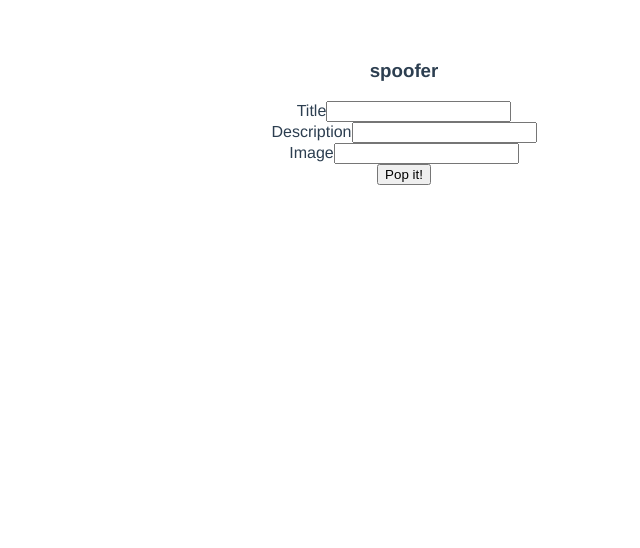
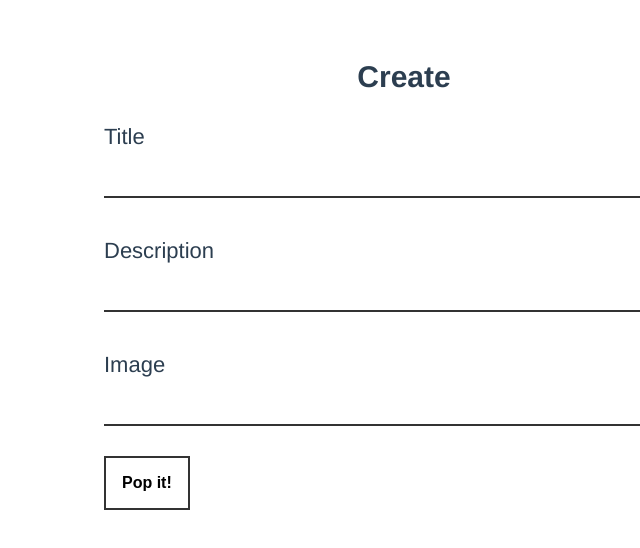
Before and after one commit to kyleva/spoofer-frontend, a Vue app: page / in a window 1280 px wide. Shown: the top 548 px of the page, without its empty margins (236-876 px from the left). Built offline with nearby package versions, Linux system fonts and the light colour scheme; the HTML template or start-up script is replaced by a standard one.

Commit message:
Updates to the spoof life.

```diff
--- a/src/App.vue
+++ b/src/App.vue
@@ -1,6 +1,6 @@
 <template>
   <div id="app">
-    <h3>spoofer</h3>
+    <h3 class="main-heading">Create</h3>
     <SpooferForm></SpooferForm>
     <SpooferList :spooferItems="spooferItems"></SpooferList>
   </div>
@@ -59,4 +59,8 @@ export default {
   color: #2c3e50;
   margin-top: 60px;
 }
+
+.main-heading {
+  font-size:30px;
+}
 </style>
--- a/src/components/SpooferForm.vue
+++ b/src/components/SpooferForm.vue
@@ -1,16 +1,19 @@
 <template>
   <form class="SpooferForm" v-on:submit.prevent="submit">
     <div class="SpooferForm__field">
-      <label class="SpooferForm__label">Title</label>
-      <input type="text" class="SpooferForm__input SpooferForm__input--text" v-model="title">
+      <label class="SpooferForm__label">Title <span class="break"></span>
+        <input type="text" class="SpooferForm__input SpooferForm__input--text" v-model="title">
+      </label>
     </div>
     <div class="SpooferForm__field">
-      <label class="SpooferForm__label">Description</label>
-      <input type="text" class="SpooferForm__input SpooferForm__input--text" v-model="description">
+      <label class="SpooferForm__label">Description <span class="break"></span>
+        <input type="text" class="SpooferForm__input SpooferForm__input--text" v-model="description">
+      </label>
     </div>
     <div class="SpooferForm__field">
-      <label class="SpooferForm__label">Image</label>
-      <input type="text" class="SpooferForm__input SpooferForm__input--text" v-model="image">
+      <label class="SpooferForm__label">Image <span class="break"></span>
+        <input type="text" class="SpooferForm__input SpooferForm__input--text" v-model="image">
+      </label>
     </div>
 
     <button type="submit" class="SpooferForm__submit">Pop it!</button>
@@ -40,3 +43,49 @@ export default {
   },
 }
 </script>
+
+<style scoped>
+.SpooferForm {
+  margin-left:auto;
+  margin-right:auto;
+  max-width:600px;
+  text-align:left;
+}
+
+.SpooferForm__field + .SpooferForm__field {
+  margin-top:40px;
+}
+
+.SpooferForm__label {
+  font-weight:500;
+  font-size:22px;
+}
+
+.SpooferForm__input {
+  margin-top:2px;
+}
+
+.SpooferForm__input--text {
+  border:0 none;
+  border-bottom:2px solid #333;
+  color:#666;
+  font-size:18px;
+  font-weight:200;
+  outline-width:0;
+  padding:14px 14px 9px 2px;
+  width:100%;
+}
+
+.SpooferForm__submit {
+  background-color:#fff;
+  border:2px solid #333;
+  cursor:pointer;
+  font-size:16px;
+  font-weight:600;
+  margin-top:30px;
+  -webkit-appearance: none;
+  padding:16px;
+}
+
+span.break { display:block; }
+</style>
```
